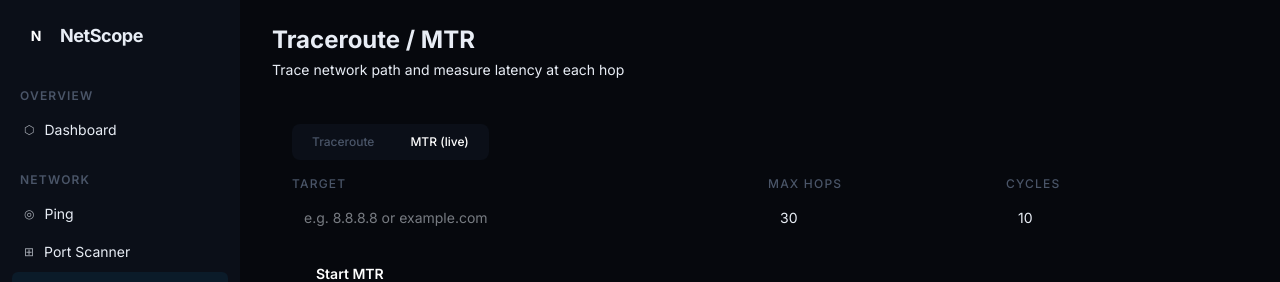
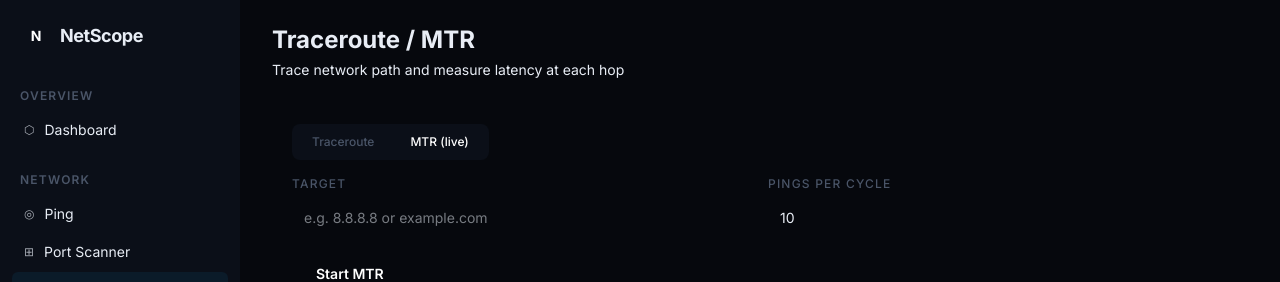
Before and after one commit to barto95100/netscope, a React (Vite) app in the folder frontend/: page /traceroute in a window 1280 px wide. Both pictures are taken after a click on the button "MTR (live)". Shown: the top 282 px of the page. Built offline with nearby package versions, Linux system fonts and the light colour scheme.

Commit message:
fix: show Max Hops only for traceroute, Pings per cycle only for MTR

```diff
--- a/frontend/src/pages/Traceroute.tsx
+++ b/frontend/src/pages/Traceroute.tsx
@@ -184,7 +184,7 @@ export function Traceroute() {
         </div>
 
         <div className="grid grid-cols-1 sm:grid-cols-4 gap-4 mb-4">
-          <div className="sm:col-span-2">
+          <div className={mode === 'traceroute' ? 'sm:col-span-3' : 'sm:col-span-2'}>
             <label className="block text-xs font-medium mb-1.5 uppercase tracking-widest"
               style={{ color: 'var(--color-text-tertiary)', fontFamily: 'var(--font-family-heading)' }}>
               Target
@@ -194,6 +194,7 @@ export function Traceroute() {
               className="w-full px-3 py-2.5 rounded-lg text-sm outline-none"
               style={{ background: 'var(--color-bg-elevated)', border: '1px solid var(--color-border)', color: 'var(--color-text-primary)', fontFamily: 'var(--font-family-mono)' }} />
           </div>
+          {mode === 'traceroute' && (
             <div>
               <label className="block text-xs font-medium mb-1.5 uppercase tracking-widest"
                 style={{ color: 'var(--color-text-tertiary)', fontFamily: 'var(--font-family-heading)' }}>
@@ -204,11 +205,12 @@ export function Traceroute() {
                 className="w-full px-3 py-2.5 rounded-lg text-sm outline-none"
                 style={{ background: 'var(--color-bg-elevated)', border: '1px solid var(--color-border)', color: 'var(--color-text-primary)', fontFamily: 'var(--font-family-mono)' }} />
             </div>
+          )}
           {mode === 'mtr' && (
-            <div>
+            <div className="sm:col-span-2">
               <label className="block text-xs font-medium mb-1.5 uppercase tracking-widest"
                 style={{ color: 'var(--color-text-tertiary)', fontFamily: 'var(--font-family-heading)' }}>
-                Cycles
+                Pings per cycle
               </label>
               <input type="number" value={cycles} onChange={(e) => setCycles(e.target.value)}
                 min="1" max="50" disabled={running}
```
Lines whose indentation alone changed are shown as unchanged.
